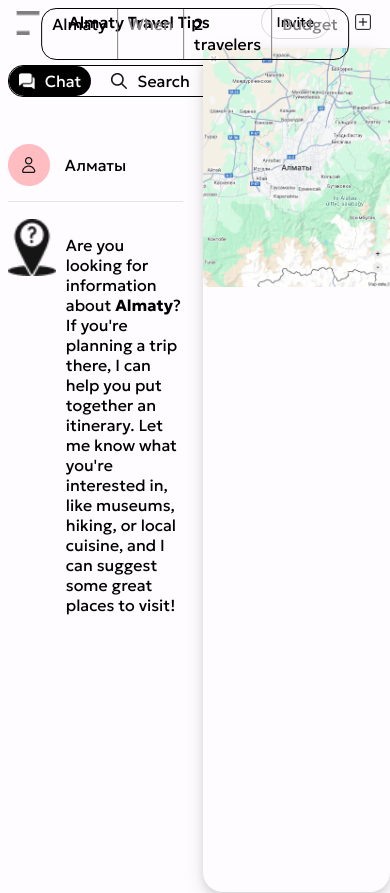
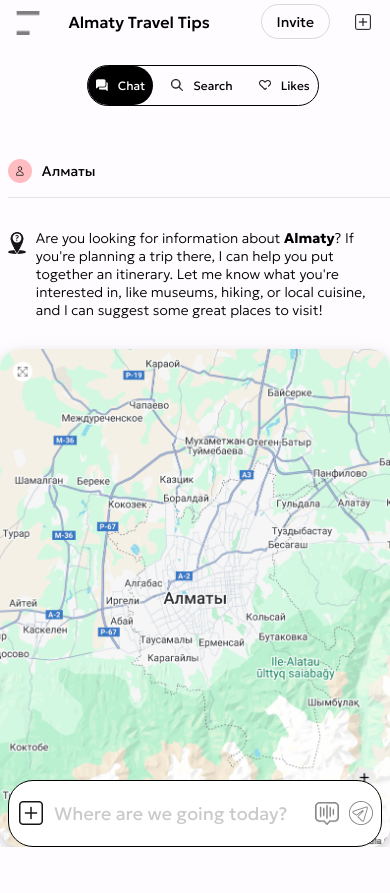
Before and after one commit to DonJuvn/treeple.kz, a React (Create React App) app: page /third in a window 390 px wide. Shown: the top 893 px of the page. After the commit the page ends 847 px from the top, so only its background shows below. Built offline with nearby package versions, Linux system fonts and the light colour scheme.

Commit message:
third page responsive

```diff
--- a/src/App.css
+++ b/src/App.css
@@ -376,6 +376,7 @@ body {
 .mark img {
    width: 32px;
    aspect-ratio: 32/38;
+   object-fit: contain;
 }
 #first-page .left #title {
    font-size: 42px;
@@ -941,7 +942,7 @@ body {
       font-size: 14px;
       font-weight: 200;
    }
-   #second-page .mark #none{
+   #second-page .mark #none {
       display: none;
    }
    #second-page .ritz {
@@ -971,7 +972,6 @@ body {
    }
 }
 /* third page */
-/* second page */
 #third-page {
    position: relative;
    width: 100%;
@@ -1064,3 +1064,110 @@ body {
    width: 48%;
    height: 100vh;
 }
+#third-page .right a{
+   width: 100%;
+   height: 100%;
+}
+#third-page .right a img{
+   width: 100%;
+   height: 100%;
+   object-fit: cover;
+}
+@media screen and (max-width: 768px) {
+   #third-page {
+      position: relative;
+      flex-direction: column;
+   }
+   #third-page .list {
+      display: none;
+   }
+   #third-page .left {
+      height: 80%;
+      width: 100%;
+   }
+   #third-page .left .list1 {
+      margin: auto;
+      /* gap: 10px; */
+      border-radius: 30px;
+   }
+   #third-page .left .list1 p {
+      padding: 12px 8px;
+      border-radius: 30px;
+      align-items: center;
+      font-size: 12px;
+   }
+   #third-page .left .list1 p img {
+      width: 12px;
+   }
+   #third-page .left .tour {
+      gap: 10px;
+      padding-bottom: 3px;
+      margin-top: 5vh;
+   }
+   #third-page .left .tour p {
+      font-size: 14px;
+   }
+   #third-page .left .tour img {
+      width: 24px;
+   }
+   #third-page .mark {
+      margin-top: 2vh;
+      max-height: 200px;
+      /* overflow-y: hidden; */
+   }
+   #third-page .mark img {
+      width: 18px;
+      aspect-ratio: 32/38;
+      object-fit: contain;
+   }
+   #third-page .mark p {
+      font-size: 14px;
+      font-weight: 200;
+   }
+   #third-page .mark #none {
+      display: none;
+   }
+   #third-page .chat {
+      position: absolute;
+      width: 96%;
+      bottom: 0;
+   }
+   .chat .input {
+      display: flex;
+      flex-direction: column;
+      padding: 20px 10px;
+      position: relative;
+   }
+   .chat .input input {
+      border: none;
+      width: 90%;
+      padding-left: 10%;
+   }
+   .chat .input .icons {
+      position: absolute;
+      top: 15px;
+      width: 95%;
+      margin-top: 5px;
+   }
+   .chat #hint {
+      font-size: 14px;
+      padding: 16px 40px;
+      margin-bottom: 2%;
+   }
+   #third-page .right {
+      border-radius: 20px;
+      width: 100%;
+      overflow-y: hidden;
+      height: fit-content;
+   }
+   #third-page .right a {
+      display: flex;
+      width: 100%;
+      height: 40%;
+   }
+   #third-page .right a img {
+      width: 100%;
+      height: 100%;
+      object-fit: cover;
+   }
+}
--- a/src/pages/ThirdPage.jsx
+++ b/src/pages/ThirdPage.jsx
@@ -54,7 +54,9 @@ import React from "react";const ThirdPage = () => {
             </div>
          </div>
          <div className="right">
-            <img src="img/map.png" alt="" />
+            <a href="https://www.google.kz/maps/place/Гастроном+ESENTAI+GOURMET/@43.218328,76.9256897,17z/data=!4m14!1m7!3m6!1s0x38836f30f33672fb:0x68240eda7dfa686a!2z0JPQsNGB0YLRgNC-0L3QvtC8IEVTRU5UQUkgR09VUk1FVA!8m2!3d43.218328!4d76.92827!16s%2Fg%2F12m9l5q3l!3m5!1s0x38836f30f33672fb:0x68240eda7dfa686a!8m2!3d43.218328!4d76.92827!16s%2Fg%2F12m9l5q3l?entry=ttu&g_ep=EgoyMDI0MTIxMS4wIKXMDSoASAFQAw%3D%3D">
+               <img src="img/map.png" alt="" />
+            </a>
          </div>
       </div>
    );
```
